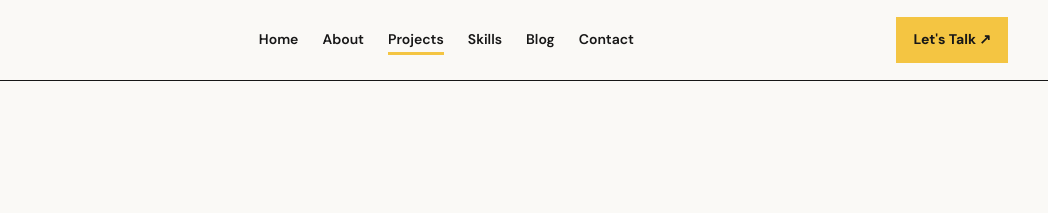
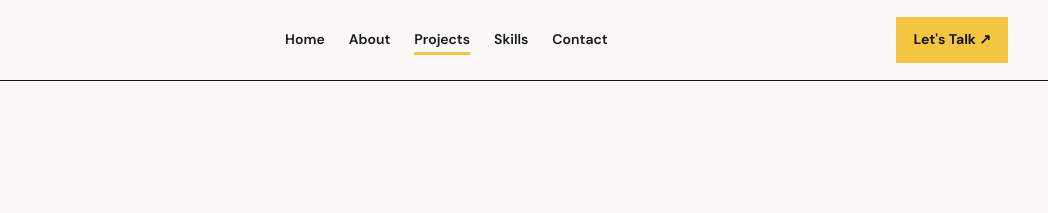
Before and after one commit to Saeed8271/portfolio___, a plain HTML site: page projects.html in a window 1280 px wide. Shown: the top 213 px of the page, 232-1280 px from the left. Drawn offline with Linux system fonts and the light colour scheme.

Commit message:
Update navigation menu by removing Blog link
Removed the Blog link from the navigation menu in projects.html.

```diff
--- a/projects.html
+++ b/projects.html
@@ -22,7 +22,7 @@
 <div class="container header-inner">
 <a aria-label="Saeed Anwar - Home" class="logo logo--animated" data-logo-animation href="index.html"><span class="logo__sizer" aria-hidden="true">SAEED ANWAR<span class="logo__dot">.</span></span><span class="logo__display" aria-hidden="true"><span class="logo__typed">SA</span><span class="logo__dot">.</span><span class="logo__cursor"></span></span></a>
 <button class="menu-toggle" aria-label="Toggle navigation" aria-expanded="false" aria-controls="site-nav">☰</button>
-<nav id="site-nav" class="site-nav" aria-label="Main navigation"><a href="index.html">Home</a><a href="about.html">About</a><a href="projects.html">Projects</a><a href="skills.html">Skills</a><a href="blog.html">Blog</a><a href="contact.html">Contact</a></nav>
+<nav id="site-nav" class="site-nav" aria-label="Main navigation"><a href="index.html">Home</a><a href="about.html">About</a><a href="projects.html">Projects</a><a href="skills.html">Skills</a><a href="contact.html">Contact</a></nav>
 <a class="header-cta" href="contact.html">Let's Talk ↗</a>
 </div>
 </header>
```
